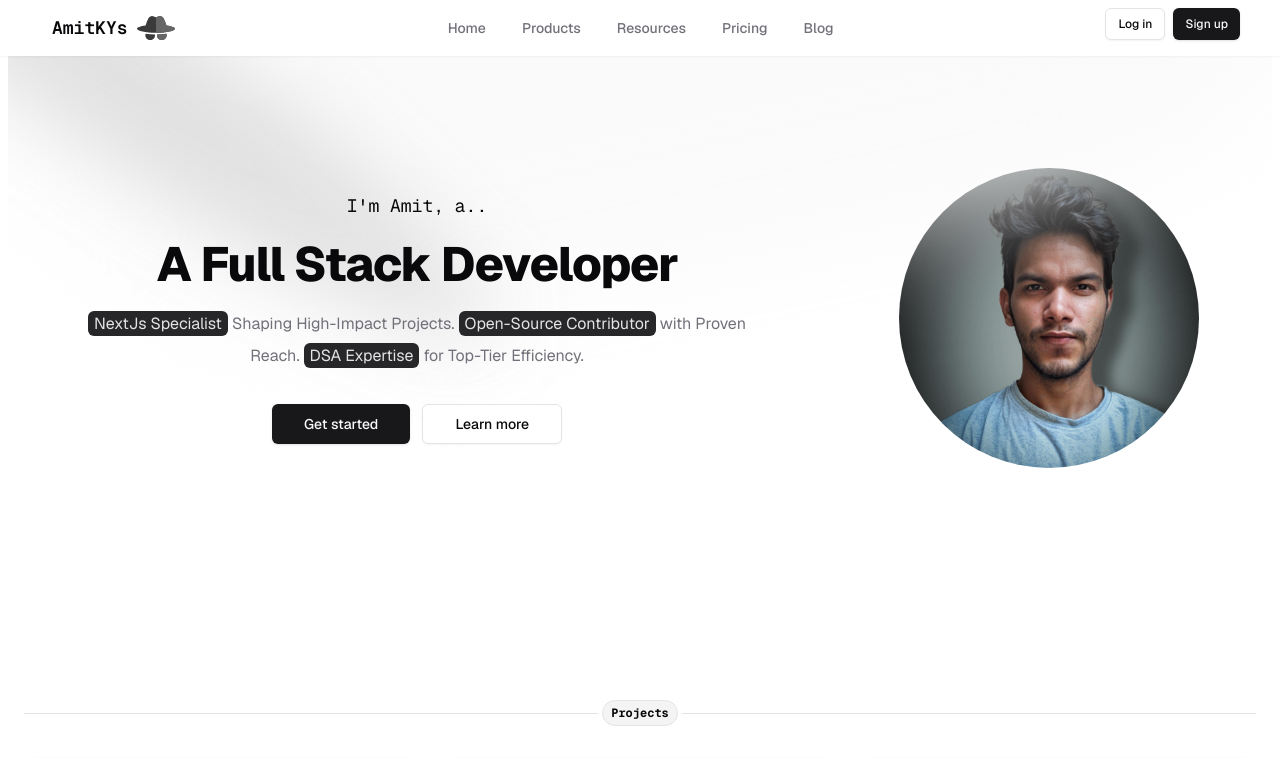
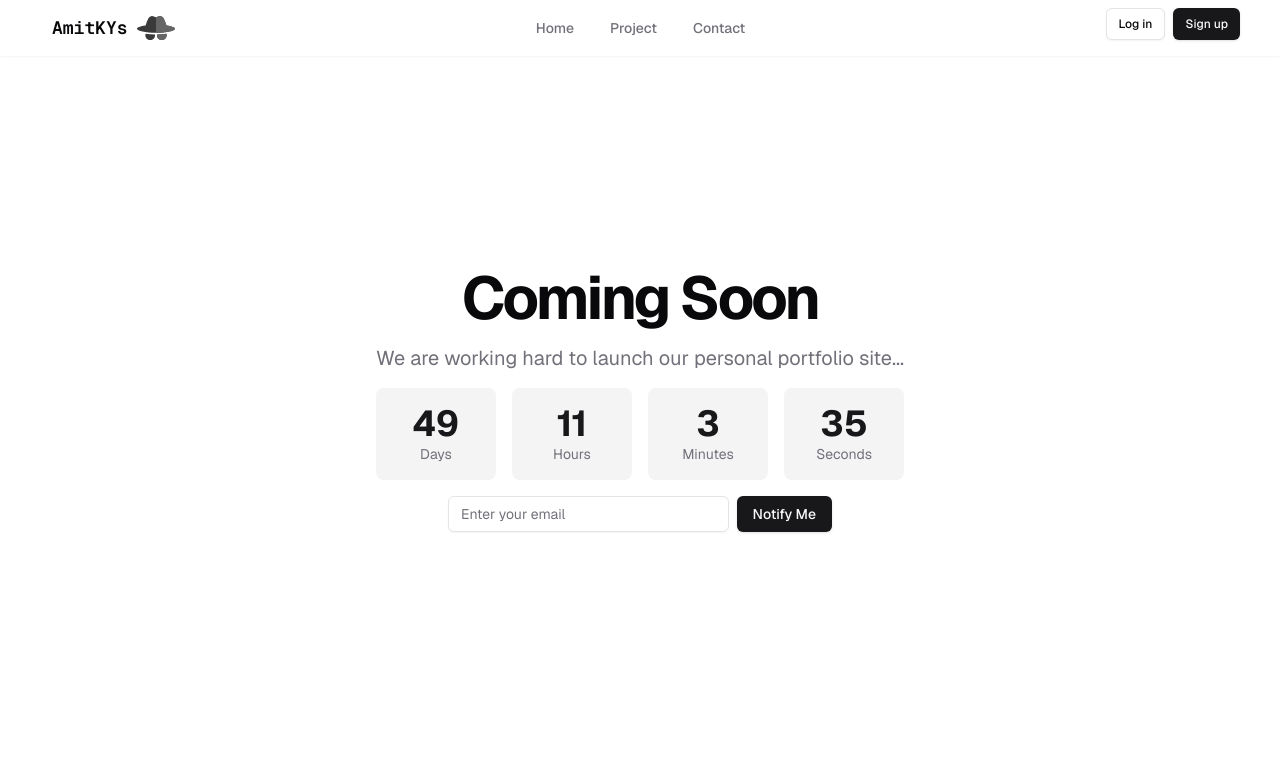
Before and after one commit to amitkys/portfolio3, a Next.js app: page / in a window 1280 px wide. Shown: the top 758 px of the page. Built offline with nearby package versions, Linux system fonts and the light colour scheme.

Commit message:
portfolio comming soon

```diff
--- a/app/page.tsx
+++ b/app/page.tsx
@@ -1,88 +1,87 @@
-import Image from "next/image";
-
-import { Button } from "@/components/ui/button";
 // import { spaceMono } from "@/config/font";
-import { Spotlight } from "@/components/ui/spotlight";
-import ProjectSection from "@/components/Projects/ProjectSection";
+import CommingSoon from "@/components/Projects/comingSoon";
 
 export default function HeroSectionGradientBackground() {
   return (
-    <>
-      {/* Hero */}
-      <div className="relative overflow-hidden py-7 lg:py-32">
-        {/* Gradients */}
-        <div
-          aria-hidden="true"
-          className="flex absolute -top-96 start-1/2 transform -translate-x-1/2"
-        >
-          <div className="bg-gradient-to-r from-background/50 to-background blur-3xl w-[25rem] h-[44rem] rotate-[-60deg] transform -translate-x-[10rem]" />
-          <div className="bg-gradient-to-tl blur-3xl w-[90rem] h-[50rem] rounded-full origin-top-left -rotate-12 -translate-x-[15rem] from-primary-foreground via-primary-foreground to-background" />
-        </div>
-        {/* End Gradients */}
-        <div className="flex flex-col lg:flex-row items-center justify-around">
-          <Spotlight
-            className="-top-20 left-0 md:left-10 md:-top-20"
-            fill="gray"
-          />
-          {/* first block of flex */}
-          <div className="relative z-10">
-            <div className="container py-10 lg:py-16">
-              <div className="max-w-2xl text-center mx-auto">
-                <p className={`font-mono antialiased text-lg`}>I'm Amit, a..</p>
-                {/* Title */}
-                <div className="mt-5 max-w-2xl">
-                  <h1 className="scroll-m-20 text-3xl font-extrabold tracking-tight lg:text-5xl">
-                    A Full Stack Developer
-                  </h1>
-                </div>
-                {/* End Title */}
-                <div className="mt-5 max-w-3xl">
-                  {/* description */}
-                  <p className="text-sm lg:text-base  text-muted-foreground font-stretch-expanded tracking-normal !leading-8">
-                    <span className="rounded-md bg-zinc-800 px-1.5 py-0.5 text-zinc-200">
-                      NextJs Specialist
-                    </span>{" "}
-                    Shaping High-Impact Projects.{" "}
-                    <br className="block sm:hidden" />
-                    <span className="rounded-md bg-zinc-800 px-1.5 py-0.5 text-zinc-200">
-                      Open-Source Contributor
-                    </span>{" "}
-                    with Proven Reach. <br className="block sm:hidden" />
-                    <span className="rounded-md bg-zinc-800 px-1.5 py-0.5 text-zinc-200">
-                      DSA Expertise
-                    </span>{" "}
-                    for Top-Tier Efficiency.
-                  </p>
-                  {/* end description  */}
-                </div>
-                {/* Buttons */}
-                <div className="mt-8 gap-3 flex justify-center">
-                  <Button size={"lg"}>Get started</Button>
-                  <Button size={"lg"} variant={"outline"}>
-                    Learn more
-                  </Button>
-                </div>
-                {/* End Buttons */}
-              </div>
-            </div>
-          </div>
-          {/* first block of flex is ended  */}
-          <div>
-            {/* second block of flex */}
-            <Image
-              alt="Hero"
-              className="w-[200px] h-[200px]  lg:w-[300px] lg:h-[300px] rounded-full mx-auto"
-              height={300}
-              src="/profile2.jpg"
-              width={300}
-            />
-          </div>
-          {/* second block ended of flex  */}
-        </div>
-      </div>
-      {/* End Hero */}
+    // <>
+    //   {/* Hero */}
+    //   <div className="relative overflow-hidden py-7 lg:py-32">
+    //     {/* Gradients */}
+    //     <div
+    //       aria-hidden="true"
+    //       className="flex absolute -top-96 start-1/2 transform -translate-x-1/2"
+    //     >
+    //       <div className="bg-gradient-to-r from-background/50 to-background blur-3xl w-[25rem] h-[44rem] rotate-[-60deg] transform -translate-x-[10rem]" />
+    //       <div className="bg-gradient-to-tl blur-3xl w-[90rem] h-[50rem] rounded-full origin-top-left -rotate-12 -translate-x-[15rem] from-primary-foreground via-primary-foreground to-background" />
+    //     </div>
+    //     {/* End Gradients */}
+    //     <div className="flex flex-col lg:flex-row items-center justify-around">
+    //       <Spotlight
+    //         className="-top-20 left-0 md:left-10 md:-top-20"
+    //         fill="gray"
+    //       />
+    //       {/* first block of flex */}
+    //       <div className="relative z-10">
+    //         <div className="container py-10 lg:py-16">
+    //           <div className="max-w-2xl text-center mx-auto">
+    //             <p className={`font-mono antialiased text-lg`}>I'm Amit, a..</p>
+    //             {/* Title */}
+    //             <div className="mt-5 max-w-2xl">
+    //               <h1 className="scroll-m-20 text-3xl font-extrabold tracking-tight lg:text-5xl">
+    //                 A Full Stack Developer
+    //               </h1>
+    //             </div>
+    //             {/* End Title */}
+    //             <div className="mt-5 max-w-3xl">
+    //               {/* description */}
+    //               <p className="text-sm lg:text-base  text-muted-foreground font-stretch-expanded tracking-normal !leading-8">
+    //                 <span className="rounded-md bg-zinc-800 px-1.5 py-0.5 text-zinc-200">
+    //                   NextJs Specialist
+    //                 </span>{" "}
+    //                 Shaping High-Impact Projects.{" "}
+    //                 <br className="block sm:hidden" />
+    //                 <span className="rounded-md bg-zinc-800 px-1.5 py-0.5 text-zinc-200">
+    //                   Open-Source Contributor
+    //                 </span>{" "}
+    //                 with Proven Reach. <br className="block sm:hidden" />
+    //                 <span className="rounded-md bg-zinc-800 px-1.5 py-0.5 text-zinc-200">
+    //                   DSA Expertise
+    //                 </span>{" "}
+    //                 for Top-Tier Efficiency.
+    //               </p>
+    //               {/* end description  */}
+    //             </div>
+    //             {/* Buttons */}
+    //             <div className="mt-8 gap-3 flex justify-center">
+    //               <Button size={"lg"}>Get started</Button>
+    //               <Button size={"lg"} variant={"outline"}>
+    //                 Learn more
+    //               </Button>
+    //             </div>
+    //             {/* End Buttons */}
+    //           </div>
+    //         </div>
+    //       </div>
+    //       {/* first block of flex is ended  */}
+    //       <div>
+    //         {/* second block of flex */}
+    //         <Image
+    //           alt="Hero"
+    //           className="w-[200px] h-[200px]  lg:w-[300px] lg:h-[300px] rounded-full mx-auto"
+    //           height={300}
+    //           src="/profile2.jpg"
+    //           width={300}
+    //         />
+    //       </div>
+    //       {/* second block ended of flex  */}
+    //     </div>
+    //   </div>
+    //   {/* End Hero */}
 
-      <ProjectSection />
-    </>
+    //   <ProjectSection />
+    // </>
+    <div>
+      <CommingSoon />
+    </div>
   );
 }
--- /dev/null
+++ b/components/Projects/comingSoon.tsx
@@ -0,0 +1,133 @@
+"use client";
+
+import { useState, useEffect } from "react";
+
+import { Input } from "@/components/ui/input";
+import { Button } from "@/components/ui/button";
+
+export default function ComingSoon() {
+  const [timeLeft, setTimeLeft] = useState({
+    days: 0,
+    hours: 0,
+    minutes: 0,
+    seconds: 0,
+  });
+  const [email, setEmail] = useState("");
+  const [isSubmitted, setIsSubmitted] = useState(false);
+
+  useEffect(() => {
+    // FIXED launch date: 7 days and 6 hours from April 10, 2025
+    // This ensures everyone sees the same countdown regardless of when they visit
+    // You would update this date based on when you actually deploy the site
+    const fixedLaunchDate = new Date("2025-04-17T06:00:00");
+
+    const interval = setInterval(() => {
+      const now = new Date().getTime();
+      const distance = fixedLaunchDate.getTime() - now;
+
+      if (distance < 0) {
+        clearInterval(interval);
+        setTimeLeft({
+          days: 0,
+          hours: 0,
+          minutes: 0,
+          seconds: 0,
+        });
+      } else {
+        const days = Math.floor(distance / (1000 * 60 * 60 * 24));
+        const hours = Math.floor(
+          (distance % (1000 * 60 * 60 * 24)) / (1000 * 60 * 60),
+        );
+        const minutes = Math.floor((distance % (1000 * 60 * 60)) / (1000 * 60));
+        const seconds = Math.floor((distance % (1000 * 60)) / 1000);
+
+        setTimeLeft({ days, hours, minutes, seconds });
+      }
+    }, 1000);
+
+    return () => clearInterval(interval);
+  }, []);
+
+  const handleEmailChange = (e: React.ChangeEvent<HTMLInputElement>): void => {
+    setEmail(e.target.value);
+  };
+
+  const handleNotifyMe = (e: React.FormEvent<HTMLFormElement>): void => {
+    e.preventDefault();
+    setIsSubmitted(true);
+    // Store submission in localStorage to persist between refreshes
+    localStorage.setItem("emailSubmitted", "true");
+    localStorage.setItem("submittedEmail", email);
+    console.log("Notify me with email:", email);
+  };
+
+  // Check if email was already submitted (on page load)
+  useEffect(() => {
+    const emailSubmitted = localStorage.getItem("emailSubmitted") === "true";
+
+    if (emailSubmitted) {
+      setIsSubmitted(true);
+      setEmail(localStorage.getItem("submittedEmail") || "");
+    }
+  }, []);
+
+  return (
+    <div className="flex flex-col items-center justify-center min-h-screen bg-background px-4 md:px-6">
+      <div className="max-w-xl text-center space-y-4">
+        <h1 className="text-4xl font-bold tracking-tighter sm:text-5xl md:text-6xl">
+          Coming Soon
+        </h1>
+        <p className="text-muted-foreground md:text-xl">
+          We are working hard to launch our personal portfolio site...
+        </p>
+        <div className="grid grid-cols-4 gap-4 text-center">
+          <div className="bg-muted rounded-lg p-4">
+            <div className="text-4xl font-bold text-primary">
+              {timeLeft.days}
+            </div>
+            <div className="text-sm text-muted-foreground">Days</div>
+          </div>
+          <div className="bg-muted rounded-lg p-4">
+            <div className="text-4xl font-bold text-primary">
+              {timeLeft.hours}
+            </div>
+            <div className="text-sm text-muted-foreground">Hours</div>
+          </div>
+          <div className="bg-muted rounded-lg p-4">
+            <div className="text-4xl font-bold text-primary">
+              {timeLeft.minutes}
+            </div>
+            <div className="text-sm text-muted-foreground">Minutes</div>
+          </div>
+          <div className="bg-muted rounded-lg p-4">
+            <div className="text-4xl font-bold text-primary">
+              {timeLeft.seconds}
+            </div>
+            <div className="text-sm text-muted-foreground">Seconds</div>
+          </div>
+        </div>
+        {isSubmitted ? (
+          <p className="text-green-500 font-medium">You will be notified ❤️</p>
+        ) : (
+          <form
+            className="flex gap-2 w-full max-w-sm mx-auto"
+            onSubmit={handleNotifyMe}
+          >
+            <Input
+              required
+              className="flex-1"
+              disabled={isSubmitted}
+              placeholder="Enter your email"
+              type="email"
+              value={email}
+              onChange={handleEmailChange}
+            />
+            <Button disabled={isSubmitted} type="submit">
+              Notify Me
+            </Button>
+          </form>
+        )}
+      </div>
+    </div>
+  );
+}
--- a/components/navbar/Navbar.tsx
+++ b/components/navbar/Navbar.tsx
@@ -36,22 +36,8 @@ const Navbar1 = ({
   },
   menu = [
     { title: "Home", url: "#" },
-    {
-      title: "Products",
-      url: "#",
-    },
-    {
-      title: "Resources",
-      url: "#",
-    },
-    {
-      title: "Pricing",
-      url: "#",
-    },
-    {
-      title: "Blog",
-      url: "#",
-    },
+    { title: "Project", url: "#" },
+    { title: "Contact", url: "#" },
   ],
   auth = {
     login: { text: "Log in", url: "#" },
```
